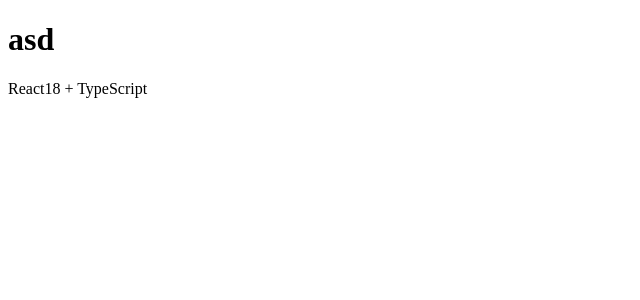
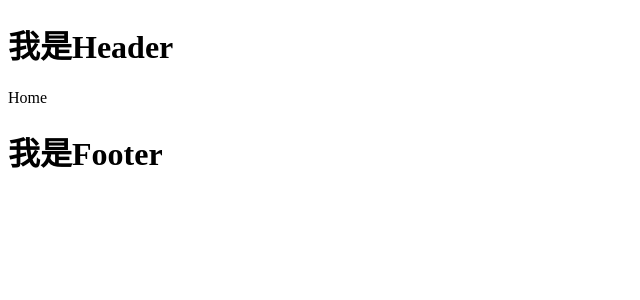
Before and after one commit to CaoKejian/Nuwa-Vis-Build, a React app: page /#/home in a window 1280 px wide. Shown: the top 300 px of the page, without its empty margins (0-640 px from the left). Built offline with nearby package versions, Linux system fonts and the light colour scheme.

Commit message:
feat: 创建路由

```diff
--- a/src/App.tsx
+++ b/src/App.tsx
@@ -1,9 +1,13 @@
 import React from 'react'
+import { RouterProvider } from 'react-router-dom'
+import router from './config/router'
 
 const App: React.FC = () => {
   return (
     <div>
-      <h1>asd </h1>React18 + TypeScript
+      <h1>我是Header</h1>
+      <RouterProvider router={router} />
+      <h1>我是Footer</h1>
     </div>
   )
 }
--- /dev/null
+++ b/src/config/router.tsx
@@ -0,0 +1,26 @@
+import React from'react'
+import { createHashRouter, Navigate } from'react-router-dom'
+import Home from '../views/Home'
+import MySelf from '../views/MySelf'
+import ErrorPage from '../views/ErrorPage'
+
+const router = createHashRouter([
+  {
+    path: '/',
+    element: <Navigate to="/home" replace />,
+  },
+  {
+    path: '/home',
+    element: <Home />,
+  },
+  {
+    path: '/myself',
+    element: <MySelf />,
+  },
+  {
+    path: '*',
+    element: <ErrorPage />
+  }
+])
+
+export default router
--- /dev/null
+++ b/src/views/ErrorPage.tsx
@@ -0,0 +1,10 @@
+import React, { memo } from 'react'
+import type { FC } from 'react'
+
+const ErrorPage: FC = () => {
+  return (
+    <div>ErrorPage</div>
+  )
+}
+
+export default memo(ErrorPage)
--- /dev/null
+++ b/src/views/Home.tsx
@@ -0,0 +1,10 @@
+import React, { memo } from 'react'
+import type { FC } from 'react'
+
+const Home: FC = () => {
+  return (
+    <div>Home</div>
+  )
+}
+
+export default memo(Home)
--- /dev/null
+++ b/src/views/MySelf.tsx
@@ -0,0 +1,14 @@
+import React, { memo } from 'react'
+import type { FC, ReactNode } from 'react'
+interface IProps {
+  children?: ReactNode
+}
+
+const MySelf: FC<IProps> = () => {
+  return (
+    <div>MySelf
+    </div>
+  )
+}
+
+export default memo(MySelf)
```
Also changed, not shown: package.json (+7 -6 lines), 2 other files (tests, documents, lock files or other folders).
